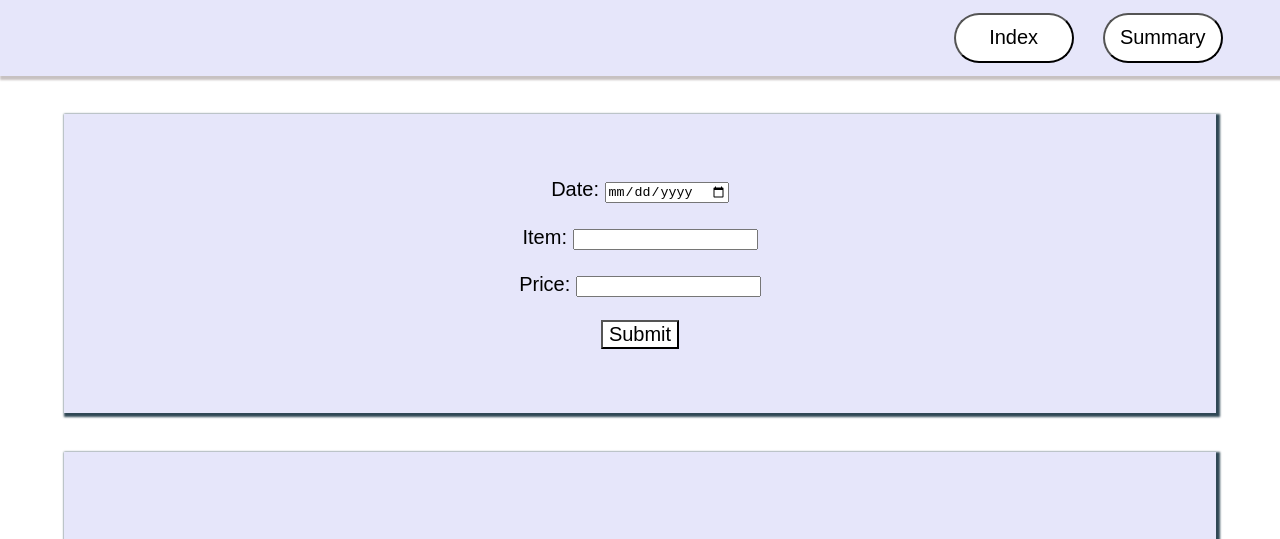
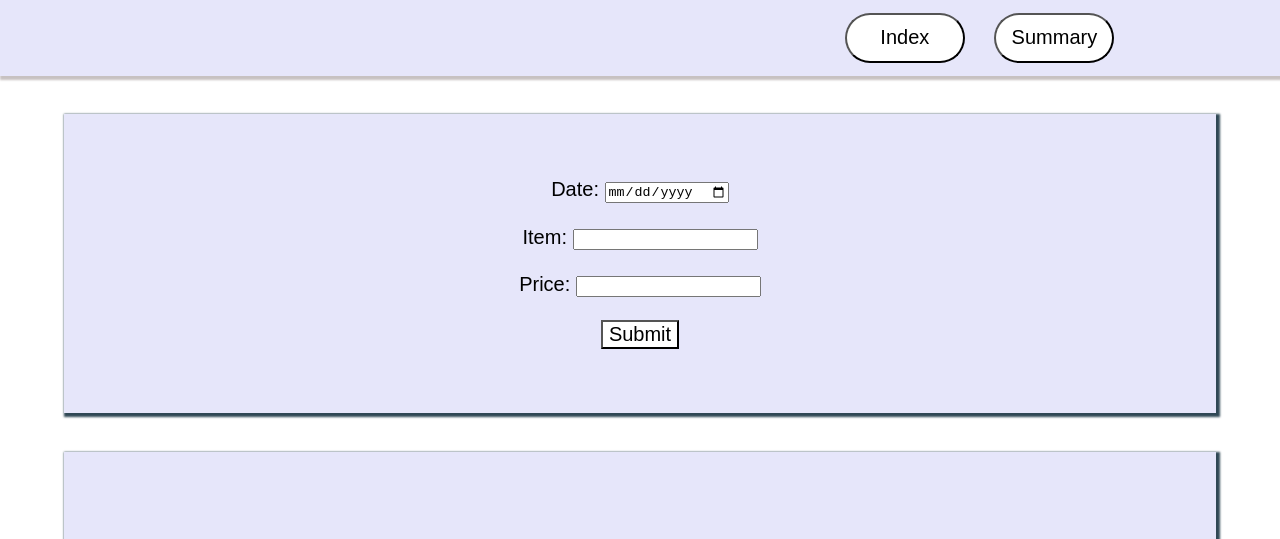
Before and after one commit to hannasibichan/webcraft-hannasibichan, a plain HTML site: page index.html in a window 1280 px wide. Shown: the top 539 px of the page. Drawn offline with Linux system fonts and the light colour scheme.

Commit message:
updated size

```diff
--- a/index.html
+++ b/index.html
@@ -8,8 +8,8 @@
         </head>
         <body style="background-color: white;">
             <header>
-                <a href="index.html"><button class="button" style="margin-left: 75%;">Index</button></a>
-                <a href="summary.html"><button class="button" style="margin-left: 2%;">Summary</button></a>
+                <a href="index.html"><button class="button" style="margin-left: 65vw;">Index</button></a>
+                <a href="summary.html"><button class="button" style="margin-left: 2vw;">Summary</button></a>
             </header>
             <div class="class1">
                 <form id="expanseform">
```
Also changed, not shown: summary.html (+2 -2 lines).
